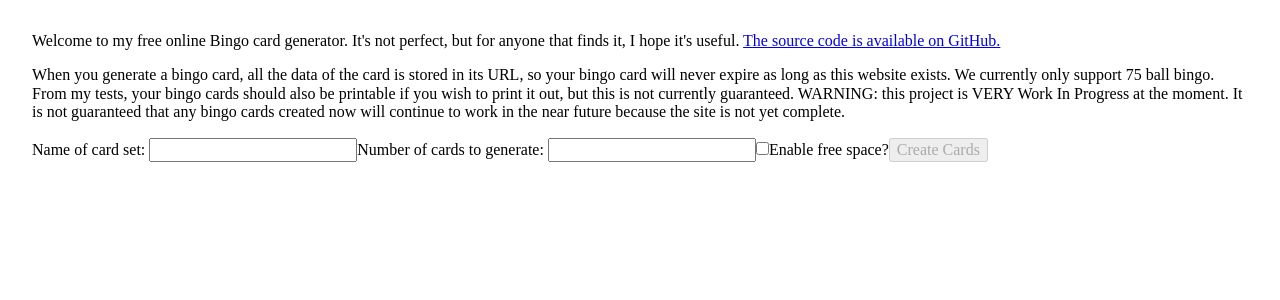
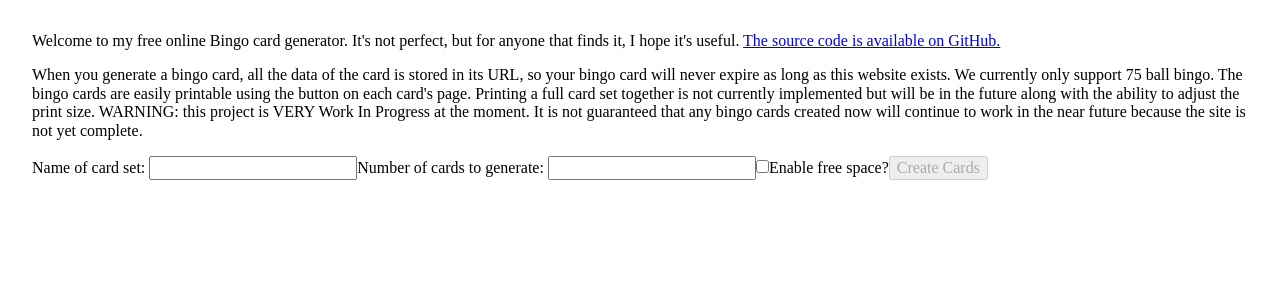
Before and after one commit to EthShaw/bingo, a Jekyll site: the page built from maker.html, in a window 1280 px wide. Shown: the top 300 px of the page. Built offline with Jekyll 4.4.1, drawn with Linux system fonts in a browser that asks for light colours.

Commit message:
Update info on maker.html page about printing

```diff
--- a/maker.html
+++ b/maker.html
@@ -19,12 +19,13 @@ description: Online free virtual/printable bingo card generator with bingo calle
     <p>
         When you generate a bingo card, all the data of the card is stored in
         its URL, so your bingo card will never expire as long as this website
-        exists. We currently only support 75 ball bingo. From my tests, your
-        bingo cards should also be printable if you wish to print it out, but
-        this is not currently guaranteed. WARNING: this project is VERY Work In
-        Progress at the moment. It is not guaranteed that any bingo cards
-        created now will continue to work in the near future because the site
-        is not yet complete.
+        exists. We currently only support 75 ball bingo. The bingo cards are
+        easily printable using the button on each card's page. Printing a full
+        card set together is not currently implemented but will be in the
+        future along with the ability to adjust the print size.
+        WARNING: this project is VERY Work In Progress at the moment. It is not
+        guaranteed that any bingo cards created now will continue to work in
+        the near future because the site is not yet complete.
     </p>
 
     <!--
```
